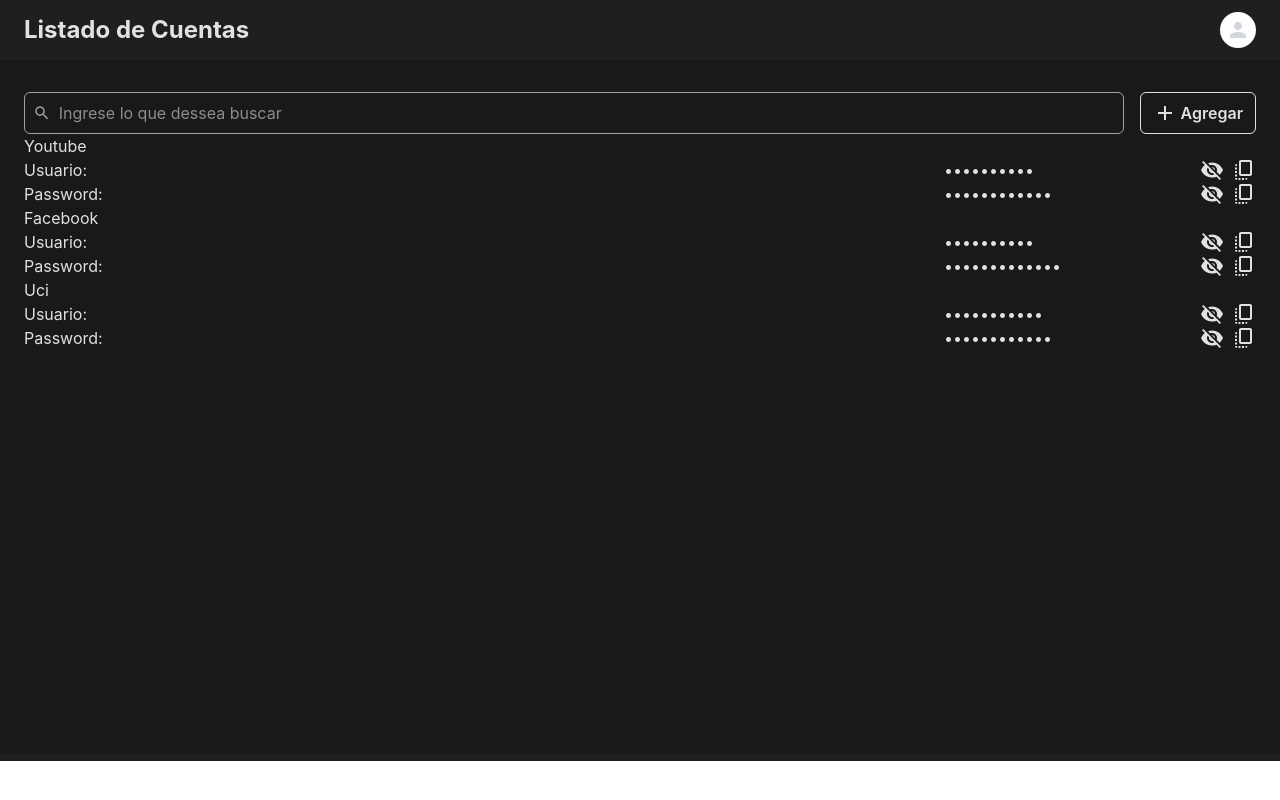
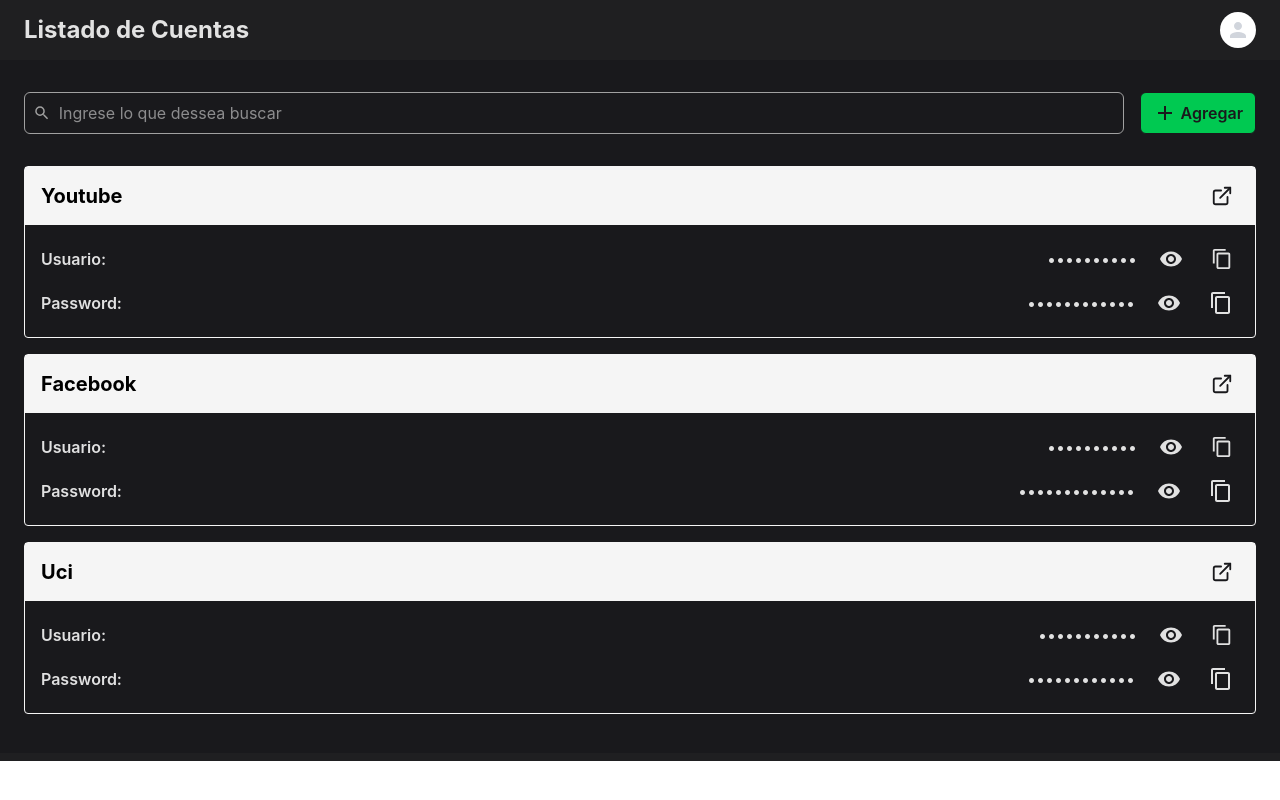
Before and after one commit to whatarelive/passwords-app-windows, a React (Vite) app: page /#/ in a window 1280 px wide. Built offline with nearby package versions, Linux system fonts and the light colour scheme.

Commit message:
Maquetación final de la página de Home

```diff
--- a/src/components/DropdownMenu.tsx
+++ b/src/components/DropdownMenu.tsx
@@ -1,12 +1,15 @@
 import clsx from "clsx";
-import { NavLink } from "react-router";
+import { NavLink, useNavigate } from "react-router";
 import { MdEdit, MdLogout } from "react-icons/md";
 import { useMenuStore } from "@/store/menuStore";
 
 const DropdownMenu = () => {
+    const navigate = useNavigate();
     const { isOpen, setOpen } = useMenuStore();
 
-    const handlerClick = () => {}
+    const handlerClick = () => {
+        navigate("/auth/login");
+    }
 
   return (
     <div
--- a/src/components/Search.tsx
+++ b/src/components/Search.tsx
@@ -7,13 +7,16 @@ const Search = () => {
   const handleChange = () => {}
 
   return (
-    <div className="flex w-full px-2 items-center text-neutral-400 border border-neutral-400 rounded-md bg-transparent focus-within:border-green-500 focus-within:text-green-500 transition-all">
+    <div
+      className={`flex w-full px-2 items-center text-neutral-400 border border-neutral-400 rounded-md
+      bg-transparent focus-within:border-white focus-within:text-white transition-all`}
+    >
       <MdSearch size={18}/>
       <input
         type="text"
         onChange={handleChange}
         placeholder="Ingrese lo que dessea buscar"
-        className="p-2 w-full focus-visible:outline-none text-white "
+        className="p-2 w-full focus-visible:outline-none text-white"
       />
     </div>
   )
--- a/src/components/WebAccountCard.tsx
+++ b/src/components/WebAccountCard.tsx
@@ -1,13 +1,8 @@
+import clsx from "clsx";
 import { useState, type FC } from "react";
-import { MdCopyAll, MdVisibility, MdVisibilityOff } from "react-icons/md";
-
-interface WebAccount {
-  id: string,
-  webName: string,
-  webUser: string,
-  webPassword: string,
-  webUrl: string
-}
+import { LuExternalLink } from "react-icons/lu";
+import { MdContentCopy, MdVisibility, MdVisibilityOff } from "react-icons/md";
+import type { WebAccount } from "@/interfaces";
 
 interface Props {
   account: WebAccount;
@@ -18,65 +13,86 @@ const WebAccountCard: FC<Props> = ({ account }) => {
   const [showPassword, setShowPassword] = useState(false);
 
   return (
-    <article>
+    <article className="border rounded border-neutral-100">
       {/* Title bar */}
-      <div>
-        <h3>
+      <div className="flex justify-between items-center py-3 px-4 bg-neutral-100">
+        <h3 className="font-bold text-xl text-black">
           {account.webName}
         </h3>
 
-
+        <a href={account.webUrl} target="_blank" className="p-1.5 rounded cursor-pointer text-[#19191c] hover:bg-green-500 hover:text-white">
+          <LuExternalLink size={22}/>
+        </a>
       </div>
 
       {/* Content */}
-      <div>
+      <div className="p-4 space-y-2">
         {/* User row */}
-        <div className="flex justify-between">
-          <h4>Usuario:</h4>
+        <div className="flex items-center justify-between">
+          <h4 className="font-semibold">Usuario:</h4>
 
-          <div className="flex gap-2">
+          <div className="flex gap-4">
             <input
               id="user"
               name="user"
               value={account.webUser}
               disabled
               type={showUser ? "text" : "password"}
+              className="text-right"
             />
-            <button onClick={() => setShowUser(!showUser)}>
+            <button
+              onClick={() => setShowUser(!showUser)}
+              className={clsx(
+                "p-1.5 rounded cursor-pointer",
+                {
+                  "hover:text-red-500" : showUser,
+                  "hover:text-blue-400" : !showUser
+                }
+              )}
+            >
               {
-                showUser
+                !showUser
                   ? <MdVisibility size={24}/>
                   : <MdVisibilityOff size={24}/>
               }
             </button>
-            <button>
-              <MdCopyAll size={24}/>
+            <button className="p-1.5 rounded cursor-pointer hover:text-green-400">
+              <MdContentCopy size={22}/>
             </button>
           </div>
         </div>
 
         {/* Password row */}
-        <div className="flex justify-between">
-          <h4>Password:</h4>
+        <div className="flex items-center justify-between">
+          <h4 className="font-semibold">Password:</h4>
 
-          <div className="flex gap-2">
+          <div className="flex gap-4">
             <input
               id="user"
               name="user"
               value={account.webPassword}
               disabled
               type={showPassword ? "text" : "password"}
-              className=""
+              className="text-right"
             />
-            <button onClick={() => setShowPassword(!showPassword)}>
+            <button
+              onClick={() => setShowPassword(!showPassword)}
+              className={clsx(
+                "p-1.5 rounded cursor-pointer",
+                {
+                  "hover:text-red-500" : showPassword,
+                  "hover:text-blue-400" : !showPassword
+                }
+              )}
+            >
               {
-                showPassword
+                !showPassword
                   ? <MdVisibility size={24}/>
                   : <MdVisibilityOff size={24}/>
               }
             </button>
-            <button>
-              <MdCopyAll size={24}/>
+            <button className="p-1.5 rounded cursor-pointer hover:text-green-400">
+              <MdContentCopy size={24}/>
             </button>
           </div>
         </div>
--- a/src/components/WebAccountsList.tsx
+++ b/src/components/WebAccountsList.tsx
@@ -3,7 +3,7 @@ import WebAccountCard from "./WebAccountCard";
 
 const WebAccountsList = () => {
   return (
-    <ul>
+    <ul className="space-y-4">
       {
         mockData.map((account) => (
           <li key={account.id}>
--- a/src/pages/app/HomePage.tsx
+++ b/src/pages/app/HomePage.tsx
@@ -1,5 +1,6 @@
 import { NavLink } from "react-router";
 import { MdAdd } from "react-icons/md";
+
 import Search from "@/components/Search";
 import WebAccountsList from "@/components/WebAccountsList";
 
@@ -7,11 +8,12 @@ function HomePage() {
   return (
     <section className="w-full h-[693px] px-6 py-8 bg-[#19191c]">
       {/* Add and Seacrh section */}
-      <div className="flex gap-4">
+      <div className="flex gap-4 mb-8">
         <Search/>
         <NavLink
           to="/add"
-          className="flex items-center font-semibold border py-1 gap-1 px-3 rounded-md cursor-pointer hover:bg-green-500 hover:text-[#19191c] transition-all"
+          className={`flex items-center font-semibold border py-1 gap-1 px-3 rounded-md cursor-pointer
+          bg-green-500 text-[#19191c] hover:bg-green-400`}
         >
           <MdAdd size={24}/>
           Agregar
```
Also changed, not shown: src/interfaces.d.ts (added, +7 -0 lines).
